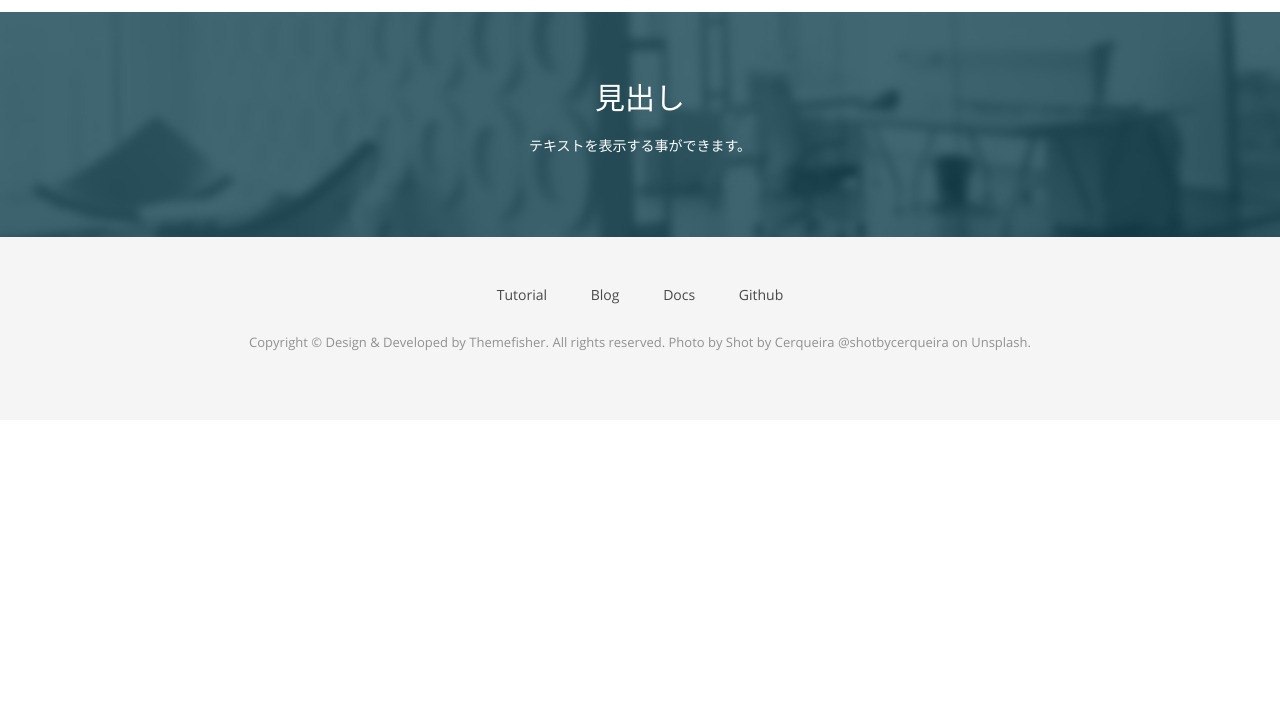
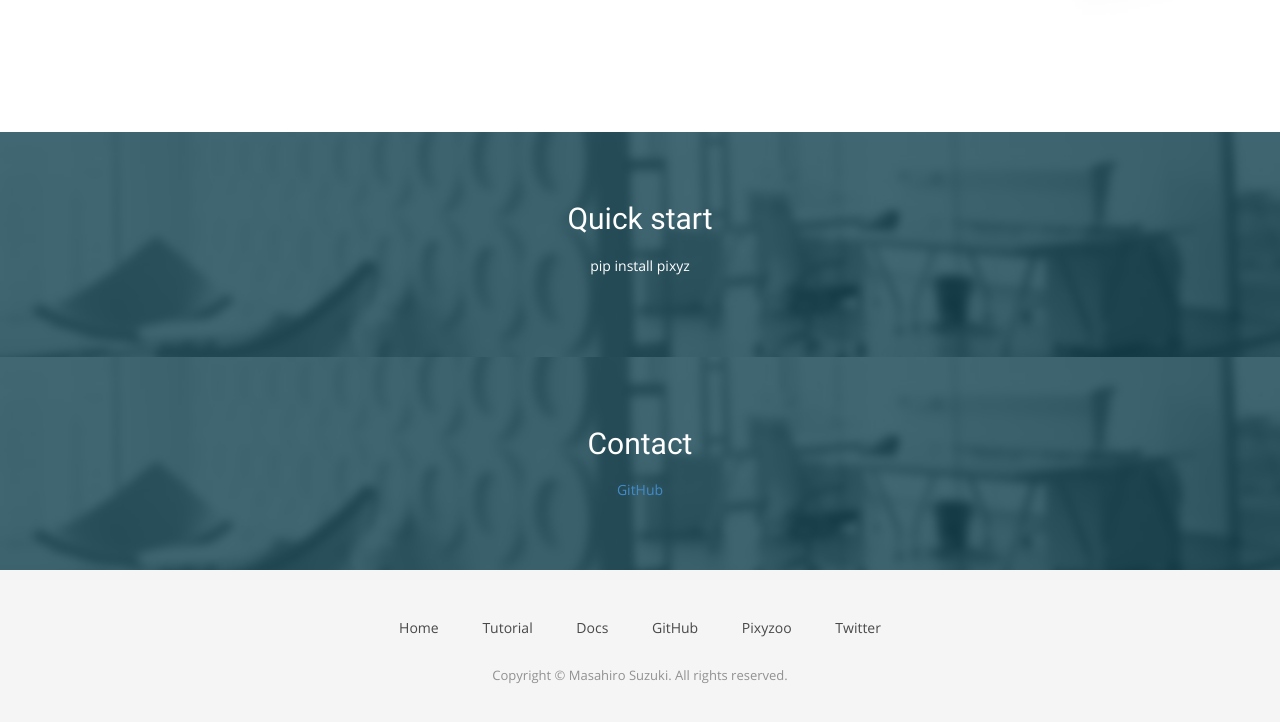
Before and after one commit to kenoharada/pixyz_test_hp, a plain HTML site: page index.html in a window 1280 px wide. Shown: the part 1314-2036 px from the top of the page. Before the commit the page ends 1734 px from the top, so only its background shows below. Drawn offline with nearby package versions, Linux system fonts and the light colour scheme.

Commit message:
modified

```diff
--- a/index.html
+++ b/index.html
@@ -72,15 +72,22 @@
 
             <div class="collapse navbar-collapse" id="bs-example-navbar-collapse-1">
               <ul class="nav navbar-nav navbar-right">
-                <li><a href="/">Home</a></li>
+                <li><a href="">Home</a></li>
 
-                <li><a href="/tutorial/">Tutorial</a></li>
+                <li><a href="https://github.com/masa-su/pixyz/tree/master/tutorial">Tutorial</a></li>
 
-                <li><a href="/blog/">Blog</a></li>
+                <!-- <li><a href="/blog/">Blog</a></li> -->
 
                 <li><a href="http://docs.pixyz.io/">Docs</a></li>
 
-                <li><a href="https://github.com/masa-su/pixyz/">Github</a></li>
+                <li><a href="https://github.com/masa-su/pixyz/">GitHub</a></li>
+
+                <li><a href="https://github.com/masa-su/pixyzoo/">Pixyzoo</a></li>
+
+                <li><a href="https://twitter.com/import_pixyz">Twitter</a></li>
+
+
+
 
               </ul>
             </div>
@@ -99,8 +106,8 @@
         <div class="row">
             <div class="col-md-10 col-md-offset-1">
                 <div class="block text-center">
-                    <h1 class="animated fadeInUp text-uppercase">キャッチコピーなどを</h1>
-                    <p class="animated fadeInUp">サブタイトルを表示　テキストテキスト</p>
+                    <h1 class="animated fadeInUp text-uppercase">Let's implement deep generative models more easily</h1>
+                    <p class="animated fadeInUp">A library for developing deep generative models</p>
                 </div>
             </div>
         </div>
@@ -116,7 +123,7 @@
       <div class="col-md-7 col-sm-12">
         <div class="block">
           <div class="section-title">
-            <h2>About</h2>
+            <h2>Features</h2>
             <p>Far far away, behind the word mountains, far from the countries Vokalia and Consonantia, there live the blind texts. Separated they live in Bookmarksgrove right at the coast of the Semantics</p>
           </div>
           <p>Lorem ipsum dolor sit amet, consectetur adipisicing elit, sed do eiusmod tempor incididunt ut labore et dolore magna aliqua. Ut enim ad minim veniam, quis nostrud exercitation ullamco laboris nisi ut aliquip ex ea commodo consequat. Duis aute irure dolor in reprehenderit in voluptate velit esse cillum dolore eu fugiat nulla pariatur. Excepteur sint occaecat cupidatat non proident, sunt in culpa qui officia deserunt mollit anim id</p>
@@ -145,9 +152,22 @@
     <div class="row">
       <div class="col-md-12">
         <div class="block">
-          <h2>見出し</h2>
-          <p>テキストを表示する事ができます。</p>
+          <h2>Quick start</h2>
+          <p>pip install pixyz</p>
 
+        </div>
+      </div>
+    </div>
+  </div>
+</section>
+
+<section id="call-to-action">
+  <div class="container">
+    <div class="row">
+      <div class="col-md-12">
+        <div class="block">
+          <h2>Contact</h2>
+          <a href="https://github.com/masa-su/pixyz/">GitHub</a>
         </div>
       </div>
     </div>
@@ -166,17 +186,23 @@
         <div class="footer-manu">
           <ul>
 
-            <li><a href="/tutorial">Tutorial</a></li>
+            <li><a href="">Home</a></li>
 
-            <li><a href="/blog">Blog</a></li>
+            <li><a href="https://github.com/masa-su/pixyz/tree/master/tutorial">Tutorial</a></li>
 
-            <li><a href="https://pixyz.readthedocs.io">Docs</a></li>
+            <!-- <li><a href="/blog/">Blog</a></li> -->
 
-            <li><a href="https://github.com/masa-su/pixyz">Github</a></li>
+            <li><a href="http://docs.pixyz.io/">Docs</a></li>
+
+            <li><a href="https://github.com/masa-su/pixyz/">GitHub</a></li>
+
+            <li><a href="https://github.com/masa-su/pixyzoo/">Pixyzoo</a></li>
+
+            <li><a href="https://twitter.com/import_pixyz">Twitter</a></li>
 
           </ul>
         </div>
-        <p>Copyright &copy; Design &amp; Developed by Themefisher. All rights reserved. Photo by Shot by Cerqueira @shotbycerqueira on Unsplash.</p>
+        <p>Copyright &copy; Masahiro Suzuki. All rights reserved.</p>
       </div>
     </div>
   </div>
```
